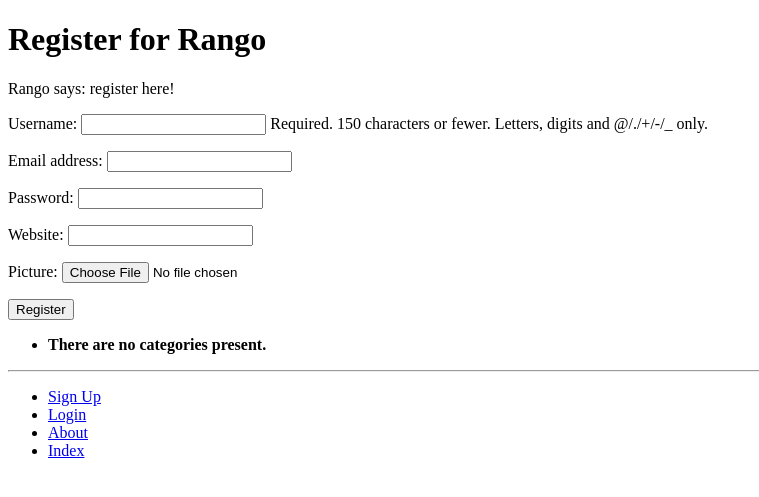
After one commit to Salshammar9/tango_with_django_project, a Django app: page /rango/register/ in a window 1280 px wide. The commit adds this page. Shown: the top 497 px of the page, without its empty margins (0-759 px from the left). Run offline with Django 3.2, Linux system fonts and the light colour scheme; data that the repository does not hold is empty.

Commit message:
chapter 9

```diff
--- a/rango/admin.py
+++ b/rango/admin.py
@@ -1,5 +1,6 @@
 from django.contrib import admin
 from rango.models import Category, Page
+from rango.models import UserProfile
 
 class PageAdmin(admin.ModelAdmin):
     list_display = ('title','category','url')
@@ -10,3 +11,4 @@
 
 admin.site.register(Category, CategoryAdmin)
 admin.site.register(Page, PageAdmin)
+admin.site.register(UserProfile)
--- a/rango/forms.py
+++ b/rango/forms.py
@@ -1,5 +1,7 @@
 from django import forms
 from rango.models import Page, Category
+from django.contrib.auth.models import User
+from rango.models import UserProfile
 
 class CategoryForm(forms.ModelForm):
     name = forms.CharField(max_length=128, help_text="Please enter the category name.")
@@ -31,3 +33,15 @@
             url = f'http://{url}'
             cleaned_data['url'] = url
         return cleaned_data
+
+class UserForm(forms.ModelForm):
+    password = forms.CharField(widget=forms.PasswordInput())
+
+    class Meta:
+        model = User
+        fields = ('username', 'email', 'password',)
+
+class UserProfileForm(forms.ModelForm):
+    class Meta:
+        model = UserProfile
+        fields = ('website', 'picture',)
--- a/rango/models.py
+++ b/rango/models.py
@@ -1,5 +1,6 @@
 from django.db import models
 from django.template.defaultfilters import slugify
+from django.contrib.auth.models import User
 
 
 class Category(models.Model):
@@ -26,3 +27,13 @@
 
     def __str__(self):
         return self.title
+
+class UserProfile(models.Model):
+
+    user = models.OneToOneField(User, on_delete=models.CASCADE)
+
+    website = models.URLField(blank=True)
+    picture = models.ImageField(upload_to='profile_images', blank=True)
+
+    def __str__(self):
+        return self.user.username
--- a/rango/urls.py
+++ b/rango/urls.py
@@ -10,4 +10,8 @@
     path('category/<slug:category_name_slug>/', views.show_category, name='show_category'),
     path('add_category/', views.add_category, name='add_category'),
     path('category/<slug:category_name_slug>/add_page/', views.add_page, name='add_page'),
+    path('register/', views.register, name='register'),
+    path('login/', views.user_login, name='login'),
+    path('restricted/', views.restricted, name='restricted'),
+    path('logout/', views.user_logout, name="logout"),
 ]
--- a/rango/views.py
+++ b/rango/views.py
@@ -6,6 +6,9 @@
 from django.shortcuts import redirect
 from rango.forms import PageForm
 from django.urls import reverse
+from rango.forms import UserForm, UserProfileForm
+from django.contrib.auth import authenticate, login, logout
+from django.contrib.auth.decorators import login_required
 
 
 def index(request):
@@ -46,6 +49,7 @@
 
     return render(request, 'rango/category.html', context=context_dict)
 
+@login_required
 def add_category(request):
     form = CategoryForm()
 
@@ -62,7 +66,7 @@
 
     return render(request, 'rango/add_category.html', {'form': form})
 
-
+@login_required
 def add_page(request, category_name_slug):
     try:
         category = Category.objects.get(slug=category_name_slug)
@@ -90,3 +94,79 @@
 
     context_dict ={'form': form, 'category': category}
     return render(request, 'rango/add_page.html', context=context_dict)
+
+def register(request):
+
+    registered = False
+
+    if request.method == 'POST':
+
+            user_form = UserForm(request.POST)
+            profile_form = UserProfileForm(request.POST)
+
+            if user_form.is_valid() and profile_form.is_valid():
+
+                user = user_form.save()
+
+                user.set_password(user.password)
+                user.save()
+
+                profile = profile_form.save(commit=False)
+                profile.user = user
+
+                if 'picture' in request.FILES:
+                    profile.picture = request.FILES['picture']
+
+                profile.save()
+
+                registered = True
+            else:
+
+                print(user_form.errors, profile_form.errors)
+    else:
+
+        user_form = UserForm()
+        profile_form = UserProfileForm()
+
+    return render(request, 'rango/register.html', context = {
+        'user_form': user_form,
+        'profile_form': profile_form,
+        'registered': registered
+    })
+
+def user_login(request):
+
+    if request.method == 'POST':
+
+        username = request.POST.get('username')
+        password = request.POST.get('password')
+
+        user = authenticate(username=username, password=password)
+
+        if user:
+
+            if user.is_active:
+
+                login(request, user)
+                return redirect(reverse('rango:index'))
+            else:
+
+                return HttpResponse("Your Rango account is disabled")
+        else:
+
+            print(f"Invalid login details: {username}, {password}")
+            return HttpResponse("Invalid login details supplied")
+    else:
+
+        return render(request, 'rango/login.html')
+
+@login_required
+def restricted(request):
+    return render(request, 'rango/restricted.html')
+
+@login_required
+def user_logout(request):
+
+    logout(request)
+
+    return redirect(reverse('rango:index'))
--- a/tango_with_django_project/settings.py
+++ b/tango_with_django_project/settings.py
@@ -129,3 +129,6 @@
 
 MEDIA_ROOT = MEDIA_DIR
 MEDIA_URL = '/media/'
+
+
+LOGIN_URL = '/rango/login'
--- a/templates/rango/base.html
+++ b/templates/rango/base.html
@@ -19,7 +19,14 @@
         <hr />
         <div>
             <ul>
-                <li><a href="{% url 'rango:add_category' %}">Add a New Category</a></li>
+                {% if user.is_authenticated %}
+                <li><a href="{% url 'rango:restricted' %}">Restricted Page</a></li>
+                <li><a href="{% url 'rango:logout' %}">Logout</a></li>
+                <li><a href="{% url 'rango:add_category' %}">Add New Category</a></li>
+                {% else %}
+                <li><a href="{% url 'rango:register' %}">Sign Up</a></li>
+                <li><a href="{% url 'rango:login' %}">Login</a></li>
+                {% endif %}
                 <li><a href="{% url 'rango:about' %}">About</a></li>
                 <li><a href="{% url 'rango:index' %}">Index</a></li>
             </ul>
--- a/templates/rango/category.html
+++ b/templates/rango/category.html
@@ -21,8 +21,9 @@
         {% else %}
             <strong>No pages currently in category.</strong>
         {% endif %}
-
+        {% if user.is_authenticated %}
         <a href="{% url 'rango:add_page' category.slug %}">Add Page</a> <br />
+        {% endif %}
     {% else %}
         The specified category does not exist.
     {% endif %}
--- /dev/null
+++ b/templates/rango/register.html
@@ -0,0 +1,27 @@
+{% extends 'rango/base.html' %}
+{% load staticfiles %}
+
+{% block title_block %}
+    Register
+{% endblock %}
+
+{% block body_block %}
+
+<h1>Register for Rango</h1>
+{% if registered %}
+
+Rango says: <strong>thank you for Registering!</strong>
+<a href="{% url 'rango:index' %}">Return to homepage.</a><br />
+{% else %}
+Rango says: <storng>register here!</storng><br />
+<form id="user_form" method="post" action="{% url 'rango:register' %}" enctype="multipart/form-data">
+
+    {% csrf_token %}
+
+    {{ user_form.as_p }}
+    {{ profile_form.as_p }}
+
+    <input type="submit" name="submit" value="Register" />
+</form>
+{% endif %}
+{% endblock %}
```
Also changed, not shown: templates/rango/login.html (added, +18 -0 lines), templates/rango/restricted.html (added, +8 -0 lines), rango/migrations/0006_auto_20240208_2318.py (added).
